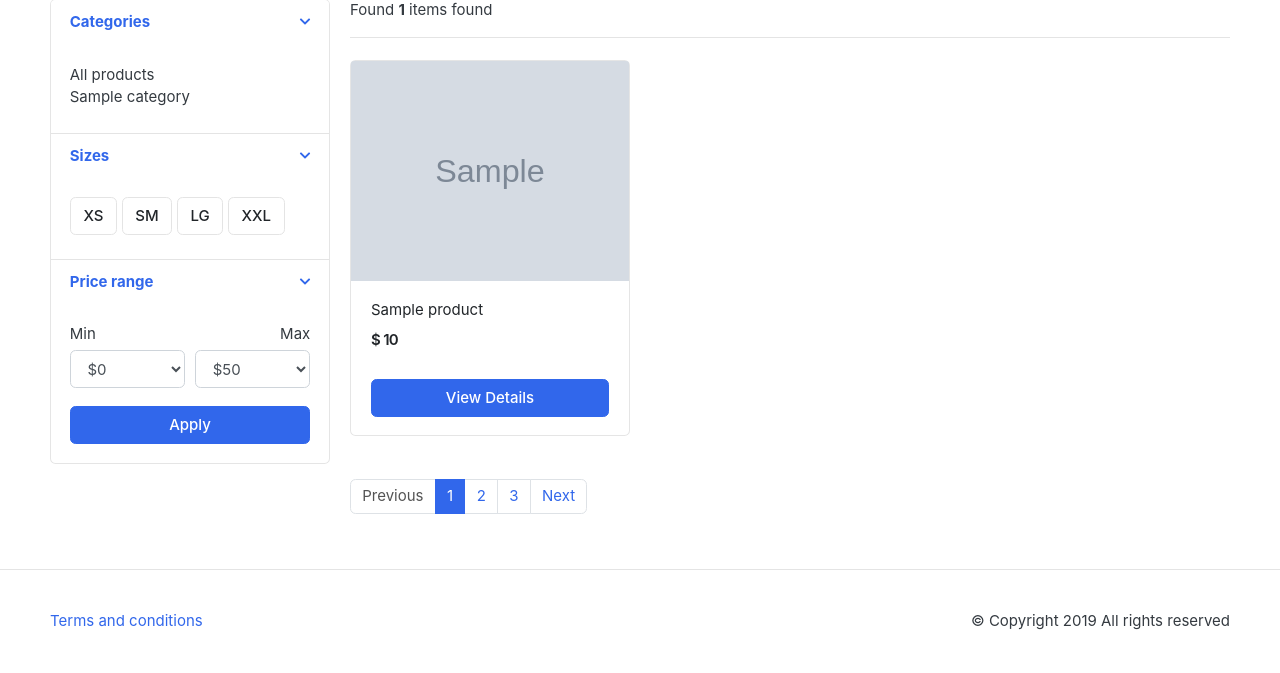
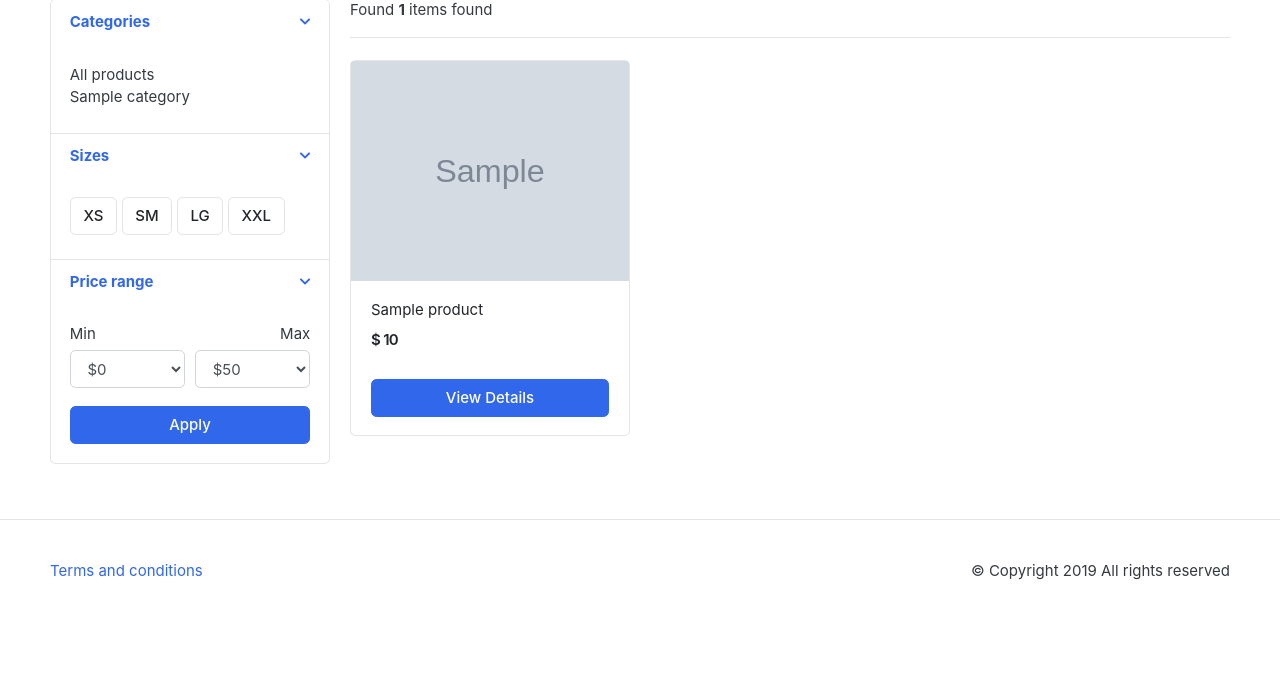
Before and after one commit to alisamadzadeh46/GreatKart, a Django app: template templates/store/store.html in a window 1280 px wide. Shown: the part 295-968 px from the top of the page. After the commit the page ends 875 px from the top, so only its background shows below. Run offline with Django 3.2, Linux system fonts and the light colour scheme; the template is opened without the code that fills it: most values are stand-ins (such as "Sample title", 1, 10 or a date in 2020); grey boxes marked "Sample" are stand-in pictures; some libraries are stand-ins or nearby versions; some web fonts are replaced.

Commit message:
update views.html and store.html

```diff
--- a/store/views.py
+++ b/store/views.py
@@ -14,10 +14,13 @@ def store(request, category_slug=None):
     if category_slug is not None:
         categories = get_object_or_404(Category, slug=category_slug)
         products = Product.objects.filter(category=categories, is_available=True)
+        paginator = Paginator(products, 3)
+        page = request.GET.get('page')
+        paged_products = paginator.get_page(page)
         products_count = products.count()
     else:
         products = Product.objects.all().filter(is_available=True)
-        paginator = Paginator(products, 6)
+        paginator = Paginator(products, 3)
         page = request.GET.get('page')
         paged_products = paginator.get_page(page)
         products_count = products.count()
--- a/templates/store/store.html
+++ b/templates/store/store.html
@@ -143,7 +143,8 @@
                                             </div>
                                         </div>
 
-                                        <a href="{{ product.get_url }}" class="btn btn-block btn-primary">View Details</a>
+                                        <a href="{{ product.get_url }}" class="btn btn-block btn-primary">View
+                                            Details</a>
                                     </figcaption>
                                 </figure>
                             </div>
@@ -152,13 +153,30 @@
 
 
                     <nav class="mt-4" aria-label="Page navigation sample">
-                        <ul class="pagination">
-                            <li class="page-item disabled"><a class="page-link" href="#">Previous</a></li>
-                            <li class="page-item active"><a class="page-link" href="#">1</a></li>
-                            <li class="page-item"><a class="page-link" href="#">2</a></li>
-                            <li class="page-item"><a class="page-link" href="#">3</a></li>
-                            <li class="page-item"><a class="page-link" href="#">Next</a></li>
-                        </ul>
+                        {% if products.has_other_pages %}
+                            <ul class="pagination">
+                                {% if products.has_previous %}
+                                    <li class="page-item"><a class="page-link"
+                                                             href="?page={{ products.previous_page_number }}">Previous</a>
+                                    </li>
+                                {% else %}
+                                    <li class="page-item disabled"><a class="page-link" href="">Previous</a></li>
+                                {% endif %}
+                                {% for i in products.paginator.page_range %}
+                                    {% if products.number == i %}
+                                        <li class="page-item active"><a class="page-link" href="#">{{ i }}</a></li>
+                                    {% else %}
+                                        <li class="page-item"><a class="page-link" href="?page={{ i }}">{{ i }}</a></li>
+                                    {% endif %}
+                                {% endfor %}
+                                {% if products.has_next %}
+                                    <li class="page-item"><a class="page-link"
+                                                             href="?page={{ products.next_page_number }}">Next</a></li>
+                                {% else %}
+                                    <li class="page-item disabled"><a class="page-link" href="">Next</a></li>
+                                {% endif %}
+                            </ul>
+                        {% endif %}
                     </nav>
 
                 </main>
```
